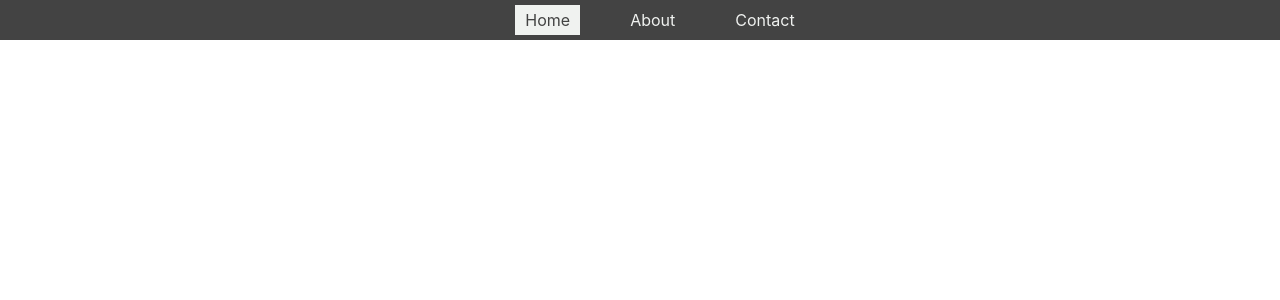
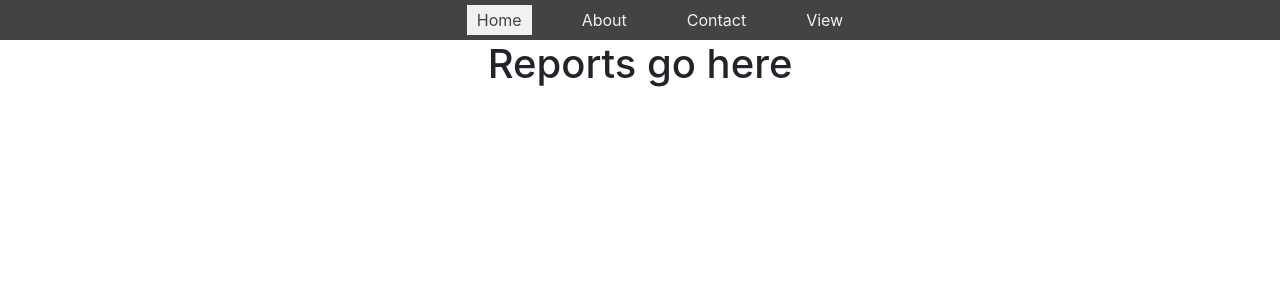
Before and after one commit to unsw-se3011/SENG3011_weneedREST, a React (Create React App) app in the folder PHASE_2/Application_SourceCode/we_need_rest/: page /view in a window 1280 px wide. Shown: the top 300 px of the page. Built offline with nearby package versions, Linux system fonts and the light colour scheme.

Commit message:
Made like 1 page lol

```diff
--- a/PHASE_2/Application_SourceCode/we_need_rest/src/components/Main.js
+++ b/PHASE_2/Application_SourceCode/we_need_rest/src/components/Main.js
@@ -3,6 +3,7 @@ import { Switch, Route } from 'react-router-dom';
 import Home from './home/Home';
 import About from './about/About';
 import Contact from './contact/Contact';
+import View from './view/View'
 
 class Main extends Component {
   render() {
@@ -11,6 +12,7 @@ class Main extends Component {
           <Route exact path='/' component={Home}/>
           <Route path='/about' component={About}/>
           <Route path='/contact' component={Contact}/>
+          <Route path='/view' component={View}/>
       </Switch>
     );
   }
--- a/PHASE_2/Application_SourceCode/we_need_rest/src/components/navbar/Header.js
+++ b/PHASE_2/Application_SourceCode/we_need_rest/src/components/navbar/Header.js
@@ -51,6 +51,11 @@ class Header extends Component {
                         Contact
                     </li>
                 </Link>
+                <Link to='/view'>
+                    <li className="nav-item" id="view" onClick={()=>this.handleClick(document.getElementById('view'))}>
+                        View
+                    </li>
+                </Link>
             </ul>
         </div>
       );
--- /dev/null
+++ b/PHASE_2/Application_SourceCode/we_need_rest/src/components/view/View.js
@@ -0,0 +1,12 @@
+import React, {Component} from 'react';
+import styled from 'styled-components';
+
+class View extends Component {
+    render() {
+        return (
+            <center><h1>Reports go here</h1></center>
+        )
+    }
+}
+
+export default View;
```
